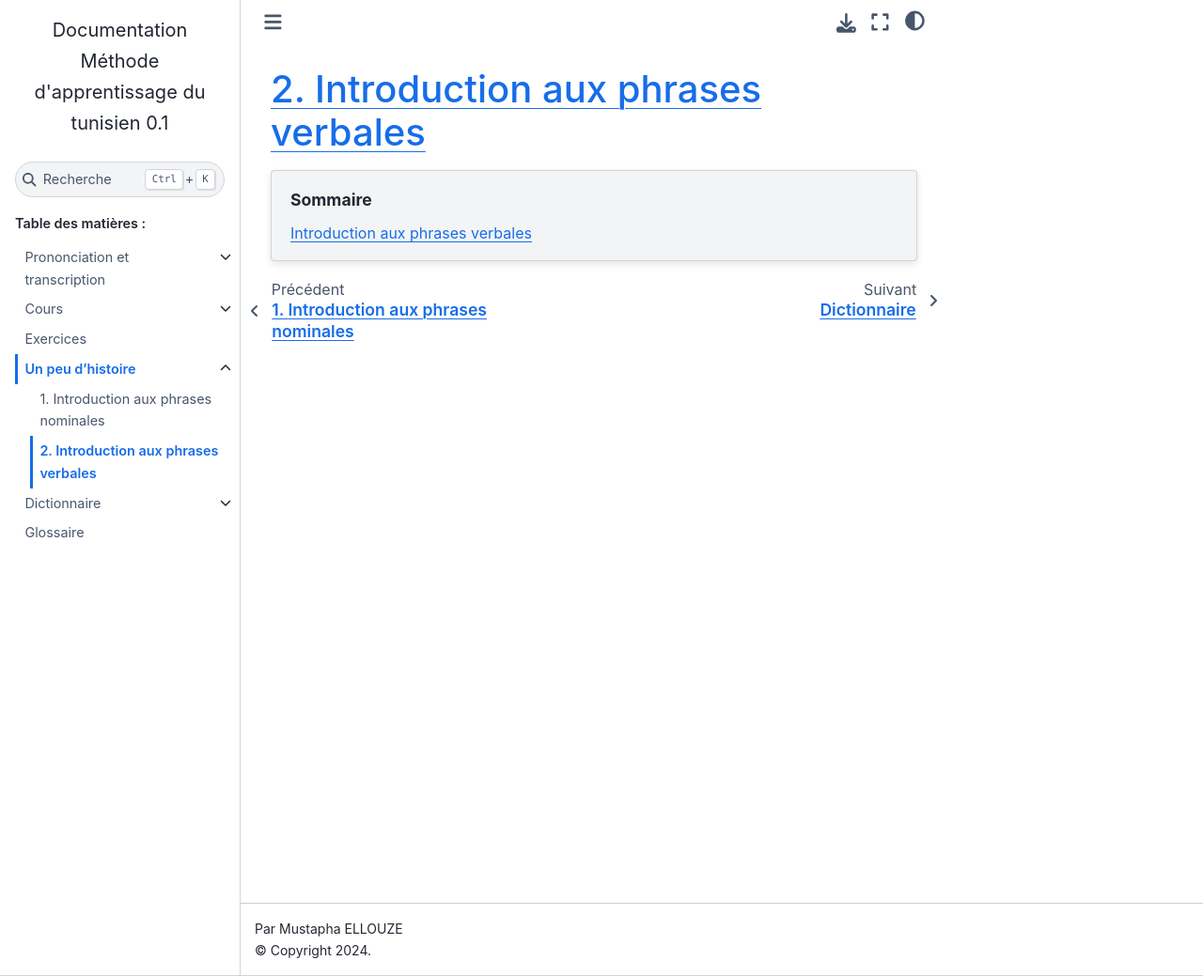
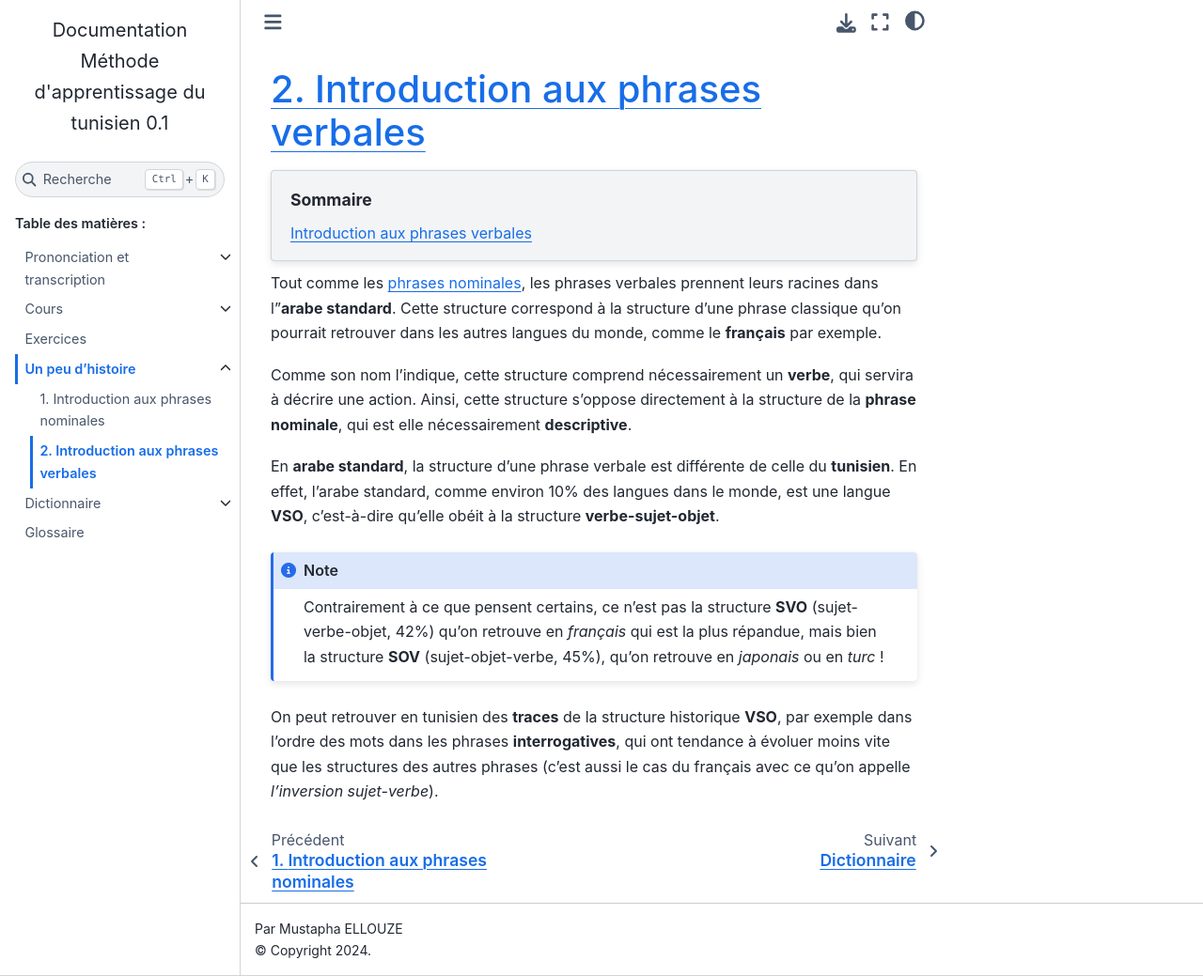
Before and after one commit to MustaphaEllouze/CoursTunisien, a Sphinx documentation site: the page built from sphinx/source/UnPeuDHistoire/02_PhrasesVerbales.rst, in a window 1280 px wide and 1039 px high. Shown: the whole window at 94% size. Built offline with Sphinx 7.4.7 and the Sphinx Book theme 1.1.4, drawn with Linux system fonts in a browser that asks for light colours.

Commit message:
histoire phrase verbales

```diff
--- a/sphinx/source/Cours/01_PhrasesNominales.rst
+++ b/sphinx/source/Cours/01_PhrasesNominales.rst
@@ -1,3 +1,5 @@
+.. _phrases_nominales:
+
 Introduction aux phrases nominales
 ==================================
 
--- a/sphinx/source/Cours/02_PhrasesVerbales.rst
+++ b/sphinx/source/Cours/02_PhrasesVerbales.rst
@@ -1,5 +1,9 @@
 Introduction aux phrases verbales
 ==================================
+
+Dans ce chapitre, nous nous attardons sur la deuxième structure majeure
+des phrases en **tunisien**, les **phrases verbales** qui vont de pair avec
+les :ref:`phrases nominales <phrases_nominales>`.
 
 .. contents::
 
--- a/sphinx/source/UnPeuDHistoire/02_PhrasesVerbales.rst
+++ b/sphinx/source/UnPeuDHistoire/02_PhrasesVerbales.rst
@@ -4,3 +4,29 @@ Introduction aux phrases verbales
 =================================
 
 .. contents::
+
+Tout comme les :ref:`phrases nominales <histoire_phrases_nominales>`, les
+phrases verbales prennent leurs racines dans l'**arabe standard**. Cette
+structure correspond à la structure d'une phrase classique qu'on pourrait
+retrouver dans les autres langues du monde, comme le **français** par exemple.
+
+Comme son nom l'indique, cette structure comprend nécessairement un **verbe**,
+qui servira à décrire une action. Ainsi, cette structure s'oppose directement à
+la structure de la **phrase nominale**, qui est elle nécessairement **descriptive**.
+
+En **arabe standard**, la structure d'une phrase verbale est différente de
+celle du **tunisien**. En effet, l'arabe standard, comme environ 10% des langues
+dans le monde, est une langue **VSO**, c'est-à-dire qu'elle obéit à la structure
+**verbe-sujet-objet**.
+
+.. note::
+
+    Contrairement à ce que pensent certains, ce n'est pas la structure **SVO**
+    (sujet-verbe-objet, 42%) qu'on retrouve en *français* qui est la plus
+    répandue, mais bien la structure **SOV** (sujet-objet-verbe, 45%), qu'on
+    retrouve en *japonais* ou en *turc* !
+
+On peut retrouver en tunisien des **traces** de la structure historique **VSO**,
+par exemple dans l'ordre des mots dans les phrases **interrogatives**, qui ont
+tendance à évoluer moins vite que les structures des autres phrases (c'est aussi
+le cas du français avec ce qu'on appelle *l'inversion sujet-verbe*).
```
